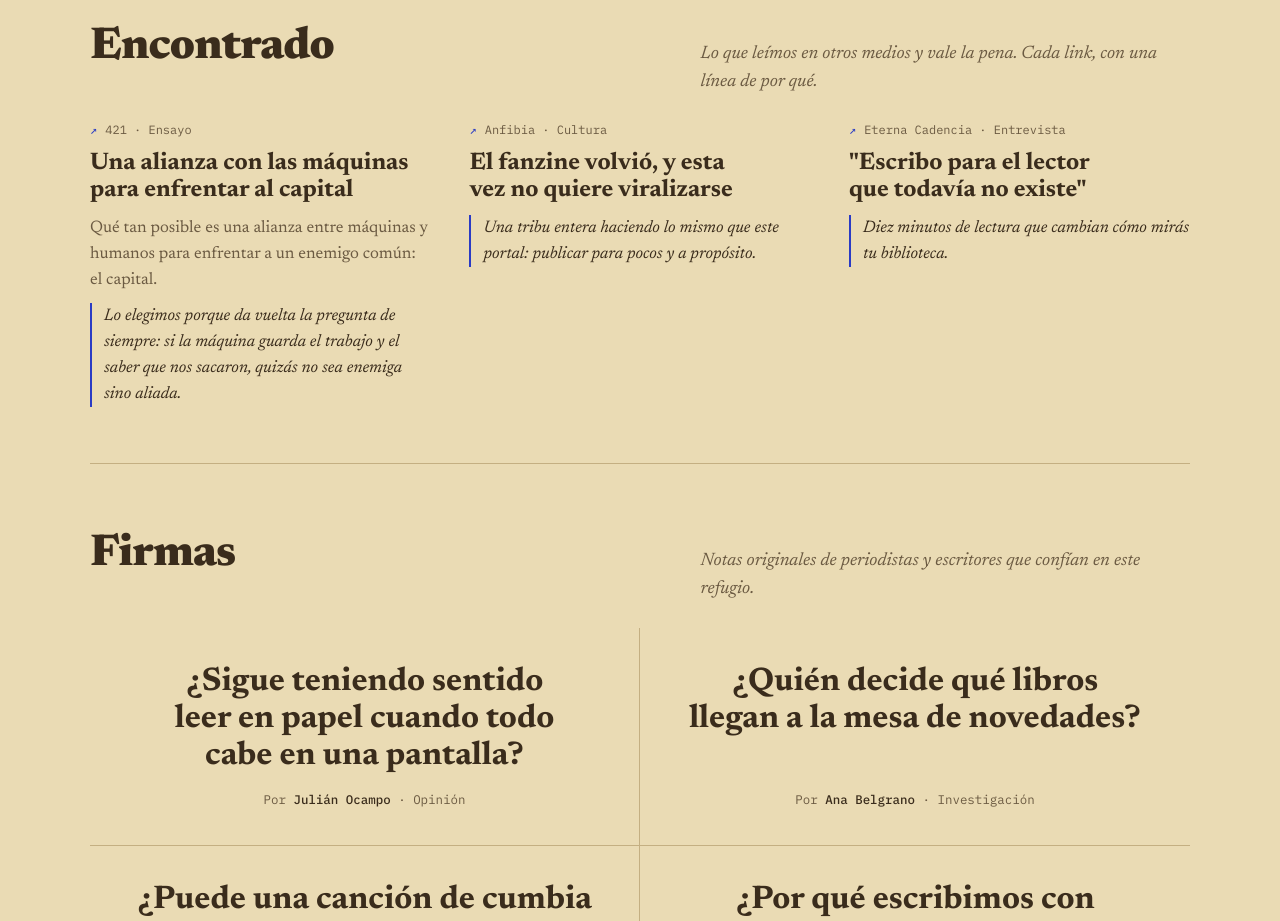
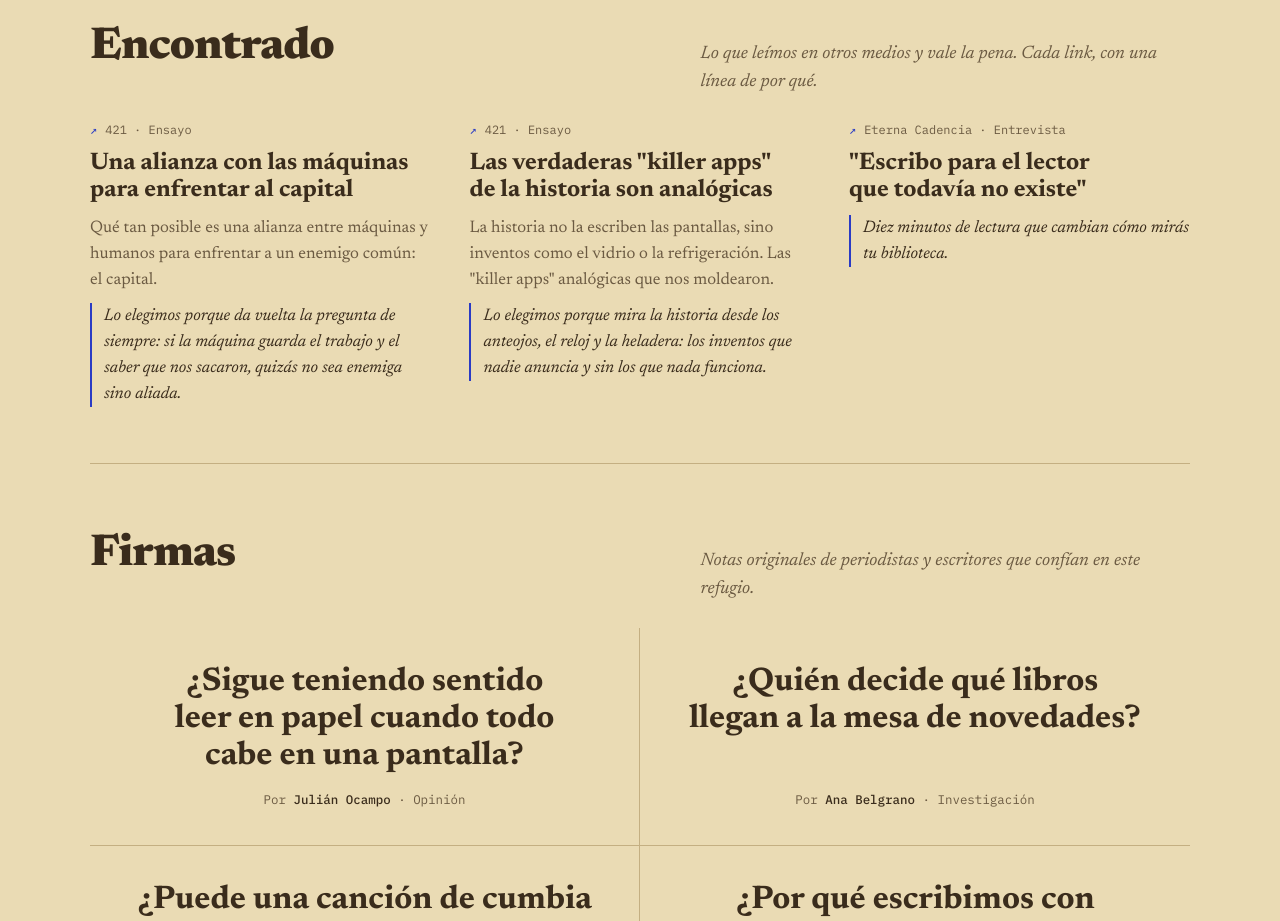
Before and after one commit to juanmaportela-debug/seudonima, a plain HTML site: page index.html in a window 1280 px wide. Shown: the part 1040-1961 px from the top of the page. Drawn offline with Linux system fonts and the light colour scheme.

Commit message:
Add files via upload

```diff
--- a/index.html
+++ b/index.html
@@ -214,9 +214,10 @@ footer .logo{font-family:var(--display);font-weight:800;font-size:1.4rem;letter-
         <p class="nota-cur">Lo elegimos porque da vuelta la pregunta de siempre: si la máquina guarda el trabajo y el saber que nos sacaron, quizás no sea enemiga sino aliada.</p>
       </article>
       <article class="pieza">
-        <div class="fuente"><span class="ext">↗</span> Anfibia · Cultura</div>
-        <h3><a href="#">El fanzine volvió, y esta vez no quiere viralizarse</a></h3>
-        <p class="nota-cur">Una tribu entera haciendo lo mismo que este portal: publicar para pocos y a propósito.</p>
+        <div class="fuente"><span class="ext">↗</span> 421 · Ensayo</div>
+        <h3><a href="https://www.421.news/es/killer-apps-historia/" target="_blank" rel="noopener">Las verdaderas "killer apps" de la historia son analógicas</a></h3>
+        <p>La historia no la escriben las pantallas, sino inventos como el vidrio o la refrigeración. Las "killer apps" analógicas que nos moldearon.</p>
+        <p class="nota-cur">Lo elegimos porque mira la historia desde los anteojos, el reloj y la heladera: los inventos que nadie anuncia y sin los que nada funciona.</p>
       </article>
       <article class="pieza">
         <div class="fuente"><span class="ext">↗</span> Eterna Cadencia · Entrevista</div>
```
